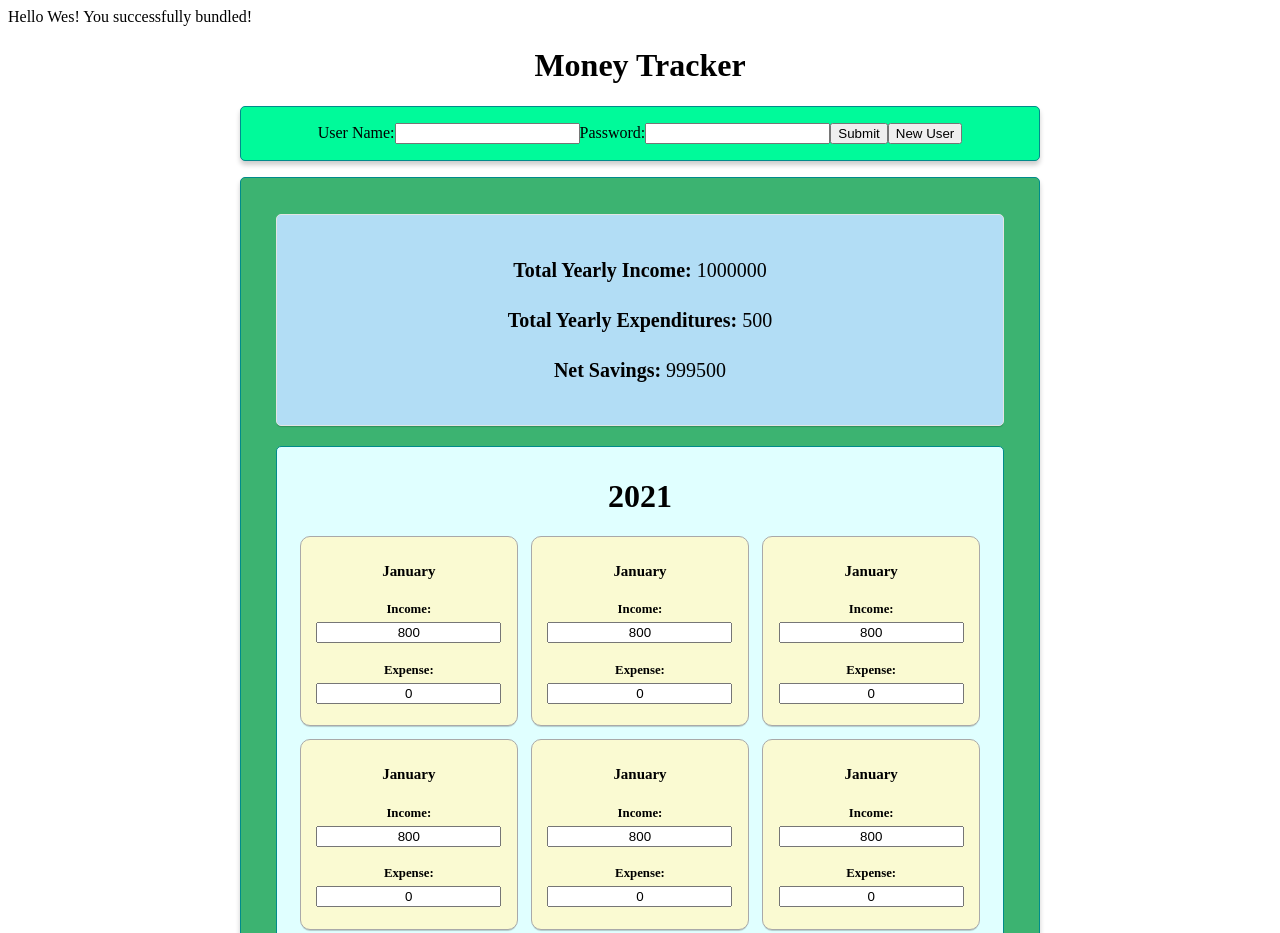
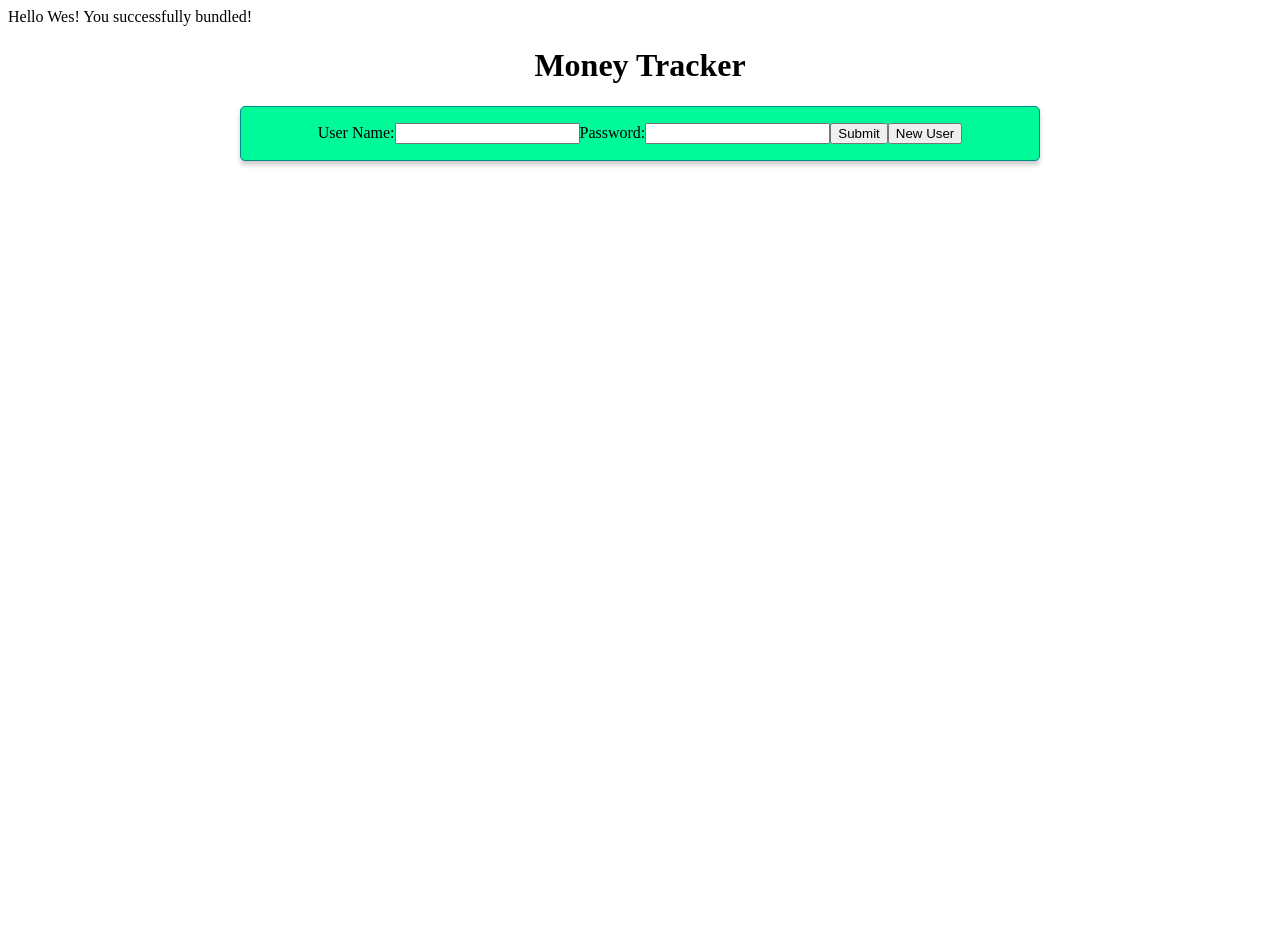
Before and after one commit to lagnum22/solo-project, a React app: page / in a window 1280 px wide. Shown: the top 933 px of the page. After the commit the page ends 800 px from the top, so only its background shows below. Built offline with nearby package versions, Linux system fonts and the light colour scheme.

```diff
--- a/client/components/Login.js
+++ b/client/components/Login.js
@@ -5,16 +5,16 @@
   constructor(props) {
     super(props);
     this.state = {
-      isLoggedIn: true,
+      isLoggedIn: false,
       username: "",
       password: "",
       totalIncome: 1000000,
-      totalExpenditures: 500,
+      totalExpenditures: 300,
       netSavings: function () {
         return this.totalIncome - this.totalExpenditures;
       },
       months: [
-        { month: "January", income: 800, expense: 0 },
+        { month: "January", income: 90, expense: 0 },
         { month: "February", income: 0, expense: 0 },
         { month: "March", income: 0, expense: 0 },
         { month: "April", income: 0, expense: 0 },
@@ -101,7 +101,7 @@
     if (this.state.isLoggedIn) {
       return (
         <div>
-          {login}
+          {/* {login} */}
           <MainContainer
             totalIncome={this.state.totalIncome}
             totalExpenditures={this.state.totalExpenditures}
--- a/index.html
+++ b/index.html
@@ -4,7 +4,7 @@
     <meta charset="UTF-8">
     <meta http-equiv="X-UA-Compatible" content="IE=edge">
     <meta name="viewport" content="width=device-width, initial-scale=1.0">
-    <title>Hello World</title>
+    <title>Money Tracker</title>
 </head>
 <body>
 
```
